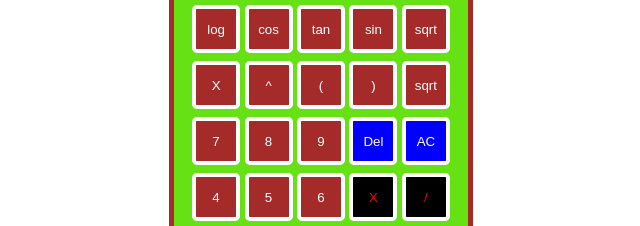
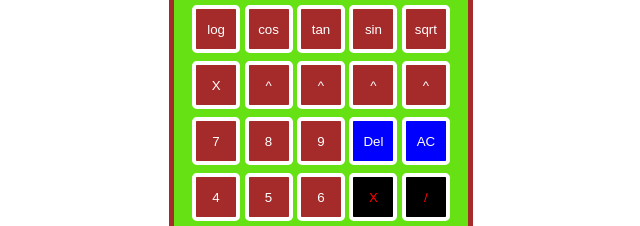
Before and after one commit to teghatee/Simple-Scientific-Calculator, a plain HTML site: page index.html in a window 1280 px wide. Shown: the part 144-370 px from the top of the page, 319-959 px from the left. Drawn offline with Linux system fonts and the light colour scheme.

Commit message:
second commit

```diff
--- a/index.html
+++ b/index.html
@@ -20,14 +20,16 @@
                 <input type="button" value="cos" onclick="cos(`cos`)" >
                 <input type="button" value="tan" onclick="tan(`tan`)" >
                 <input type="button" value="sin" onclick="sin(`sin`)" >
-                <input type="button" value="sqrt" onclick="sqrt('sqrt')" >
+                <input type="button" value="sqrt" onclick="Display('sqrt')" >
+
             </div>
             <div>
                 <input type="button" value="X" onclick="Display('**2')" >
                 <input type="button" value="^" onclick="Display('**')" >
-                <input type="button" value="(" onclick="Display('(')" >
-                <input type="button" value=")" onclick="Display(')')" >
-                <input type="button" value="sqrt" onclick="Display('sqrt')" >
+                <input type="button" value="^" onclick="Display('**')" >
+                <input type="button" value="^" onclick="Display('**')" >
+                <input type="button" value="^" onclick="Display('**')" >
+
             </div>
             <div>
                 <input type="button" value="7" onclick="Display(`7`)" >
```
